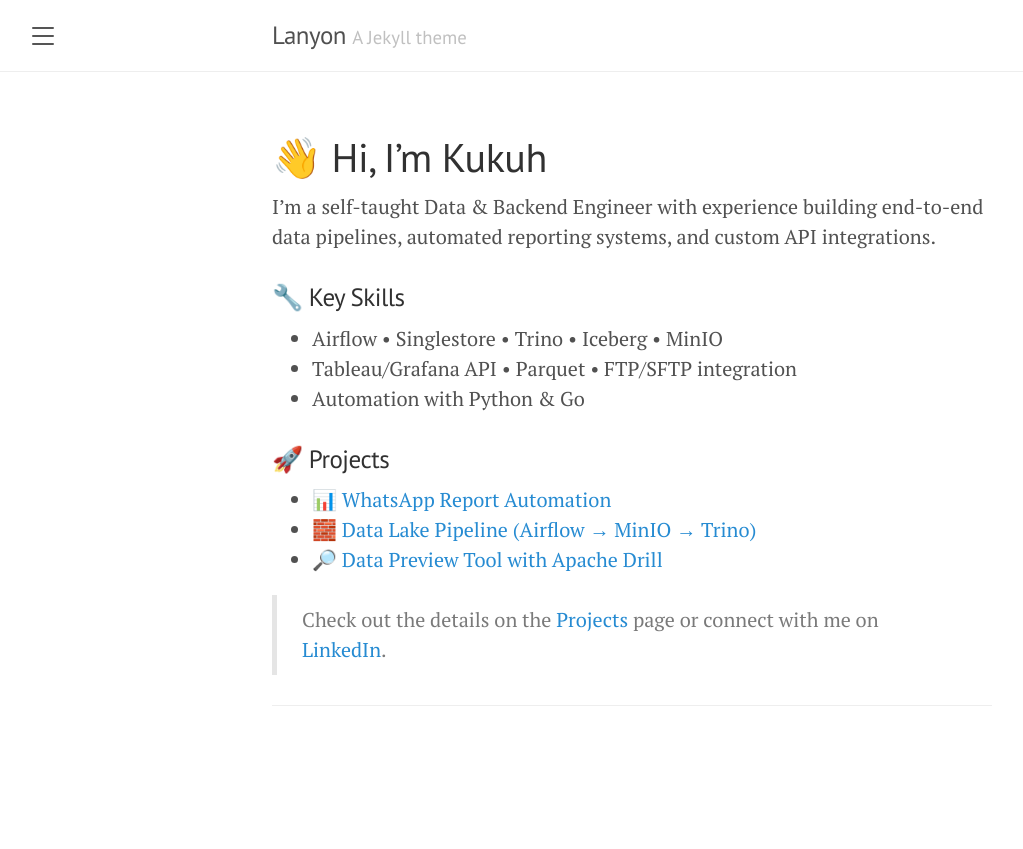
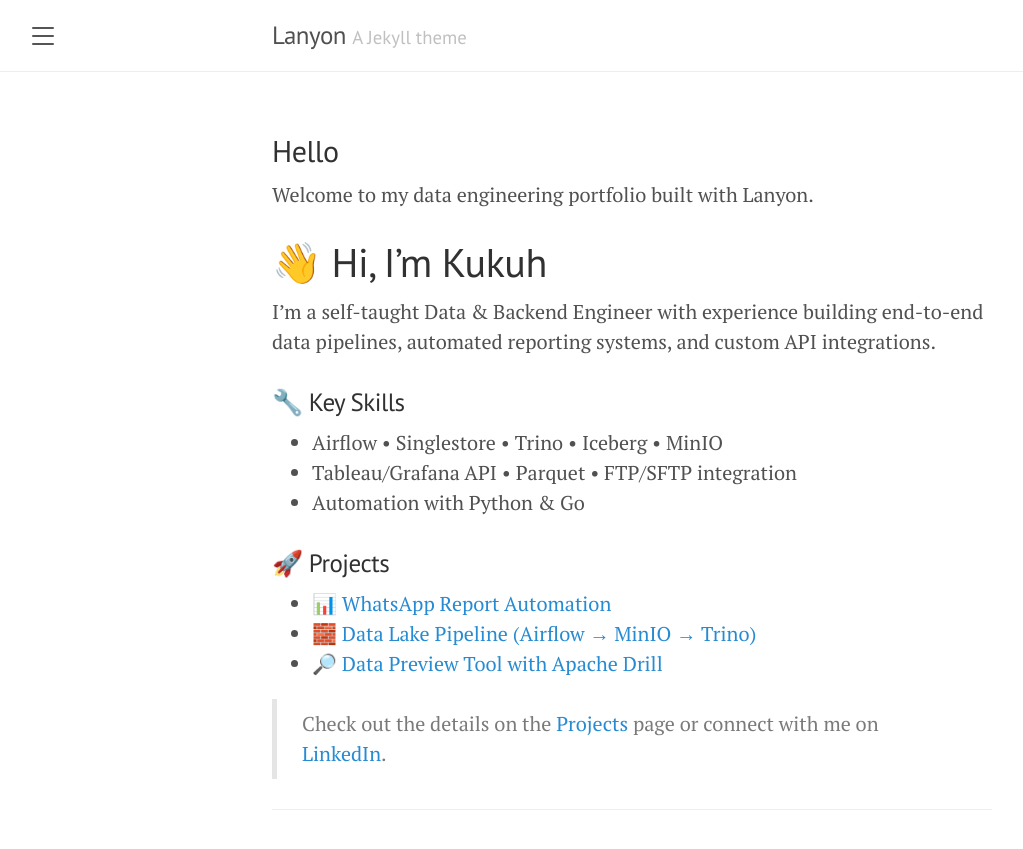
Before and after one commit to aksafarand/aksafarand.github.io, a Jekyll site: the page built from index.md, in a window 1280 px wide. Shown: the top 849 px of the page, without its empty margins (8-1031 px from the left). Built offline with Jekyll 4.4.1, drawn with Linux system fonts in a browser that asks for light colours.

Commit message:
Update index.md

```diff
--- a/index.md
+++ b/index.md
@@ -2,6 +2,11 @@
 layout: default
 title: Home
 ---
+
+## Hello
+
+Welcome to my data engineering portfolio built with Lanyon.
+
 
 # 👋 Hi, I'm Kukuh
 
```
